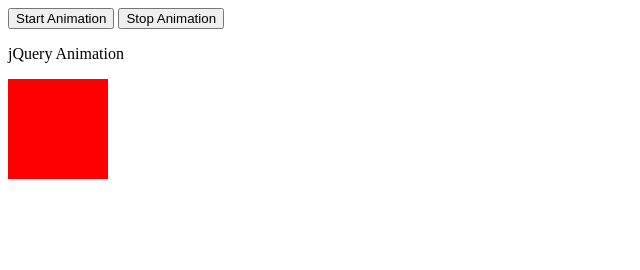
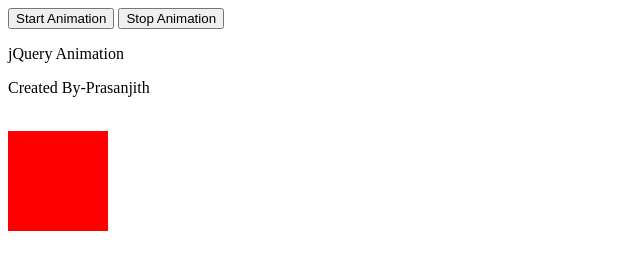
Before and after one commit to Prasanjith76/git-my, a plain HTML site: page index.html in a window 1280 px wide. Shown: the whole page, without its empty margins (0-640 px from the left). Drawn offline with nearby package versions, Linux system fonts and the light colour scheme.

```diff
--- a/index.html
+++ b/index.html
@@ -25,7 +25,9 @@
 <button id="start">Start Animation</button>
 <button id="stop">Stop Animation</button>
 <p>jQuery Animation</p>
-<div style="background:red;height:100px;width:100px;position:absolute;"></div>
+<p>Created By-Prasanjith</p>
+<br><div style="background:red;height:100px;width:100px;position:absolute;"></div>
+
 
 </body>
 </html>
```
